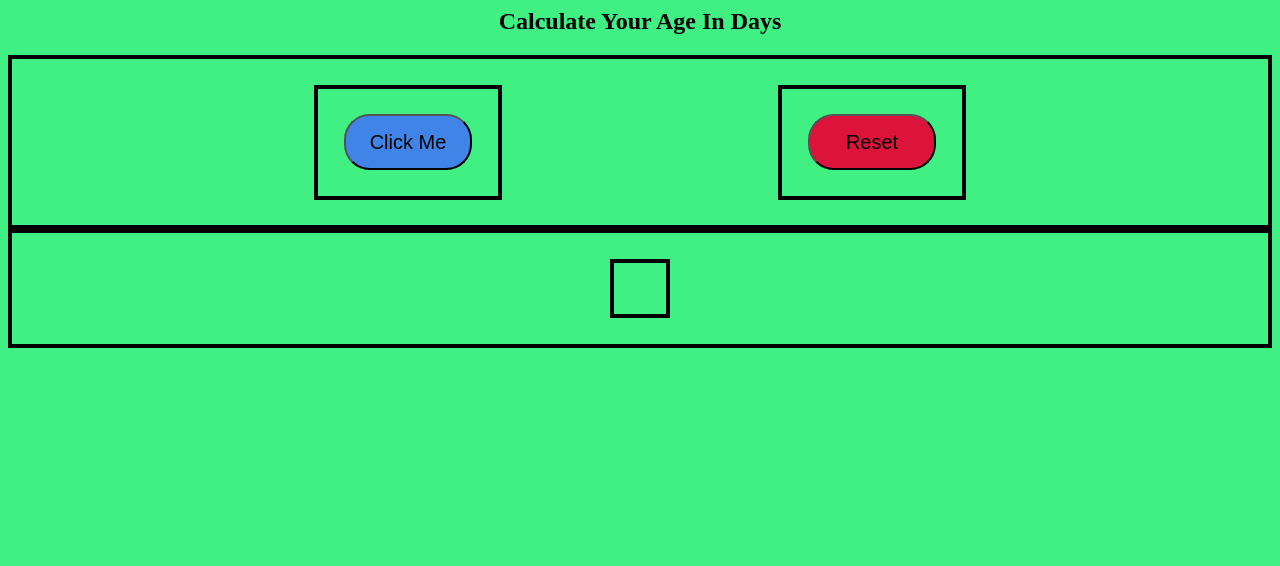
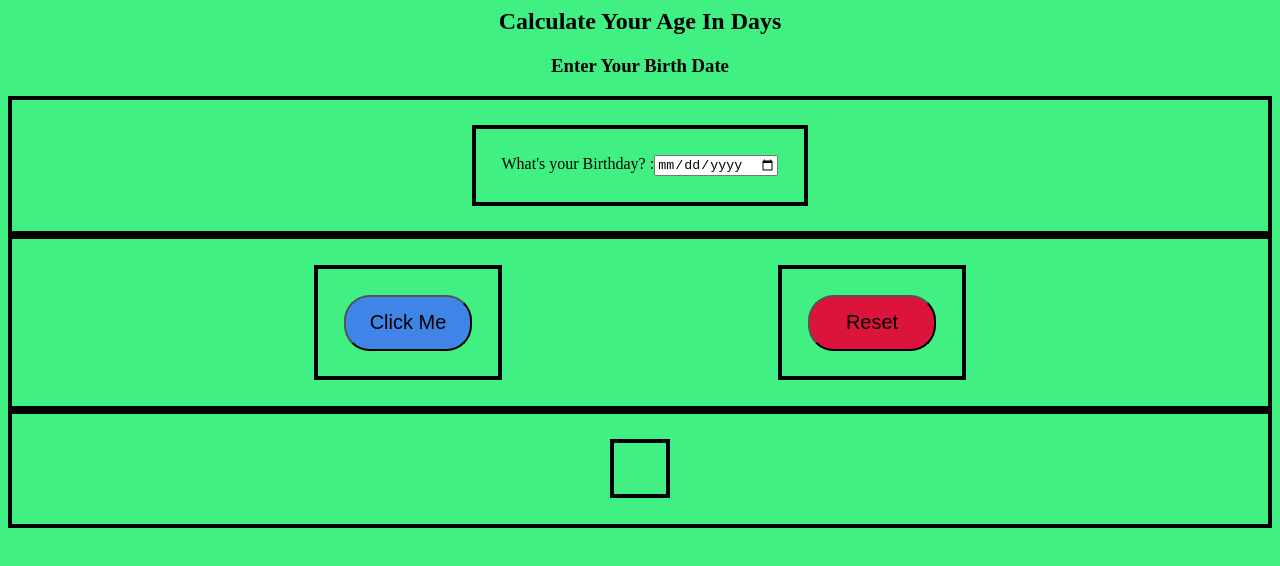
Before and after one commit to ashutosh0308/Age-In-Days, a plain HTML site: page index.html in a window 1280 px wide. Drawn offline with Linux system fonts and the light colour scheme.

Commit message:
Update index.html

```diff
--- a/index.html
+++ b/index.html
@@ -9,6 +9,12 @@
 <body>
     <div class="container-1">
         <h2>Calculate Your Age In Days</h2>
+        <h3> Enter Your Birth Date</h3>
+        <div class="box-1">
+            <div>
+                What's your Birthday? : <input type="date" id="date">
+            </div>
+        </div>
         <div class="box-1">
             <div>
                 <button class="btn" onclick="ageInDays()" >Click Me</button>
```
